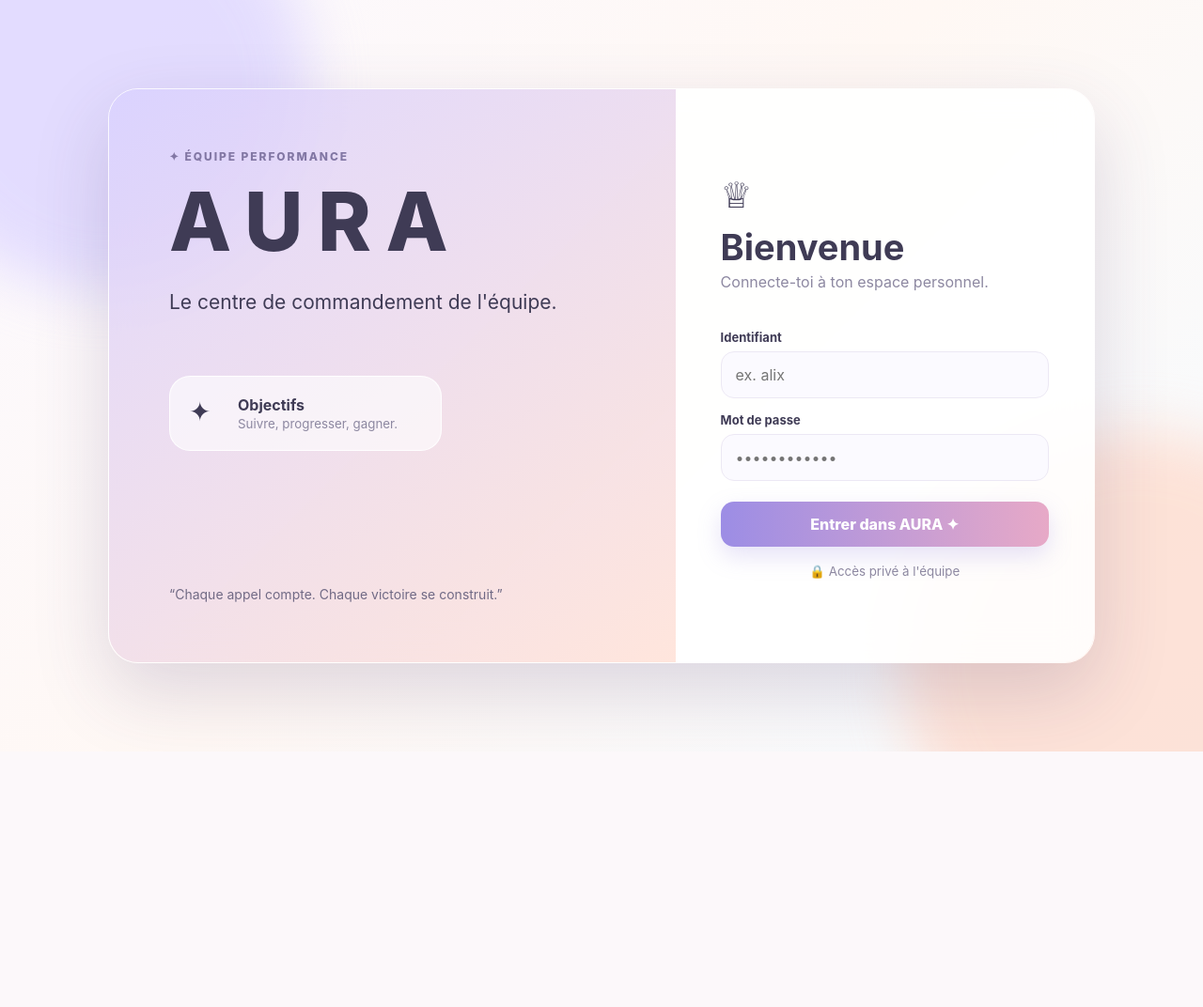
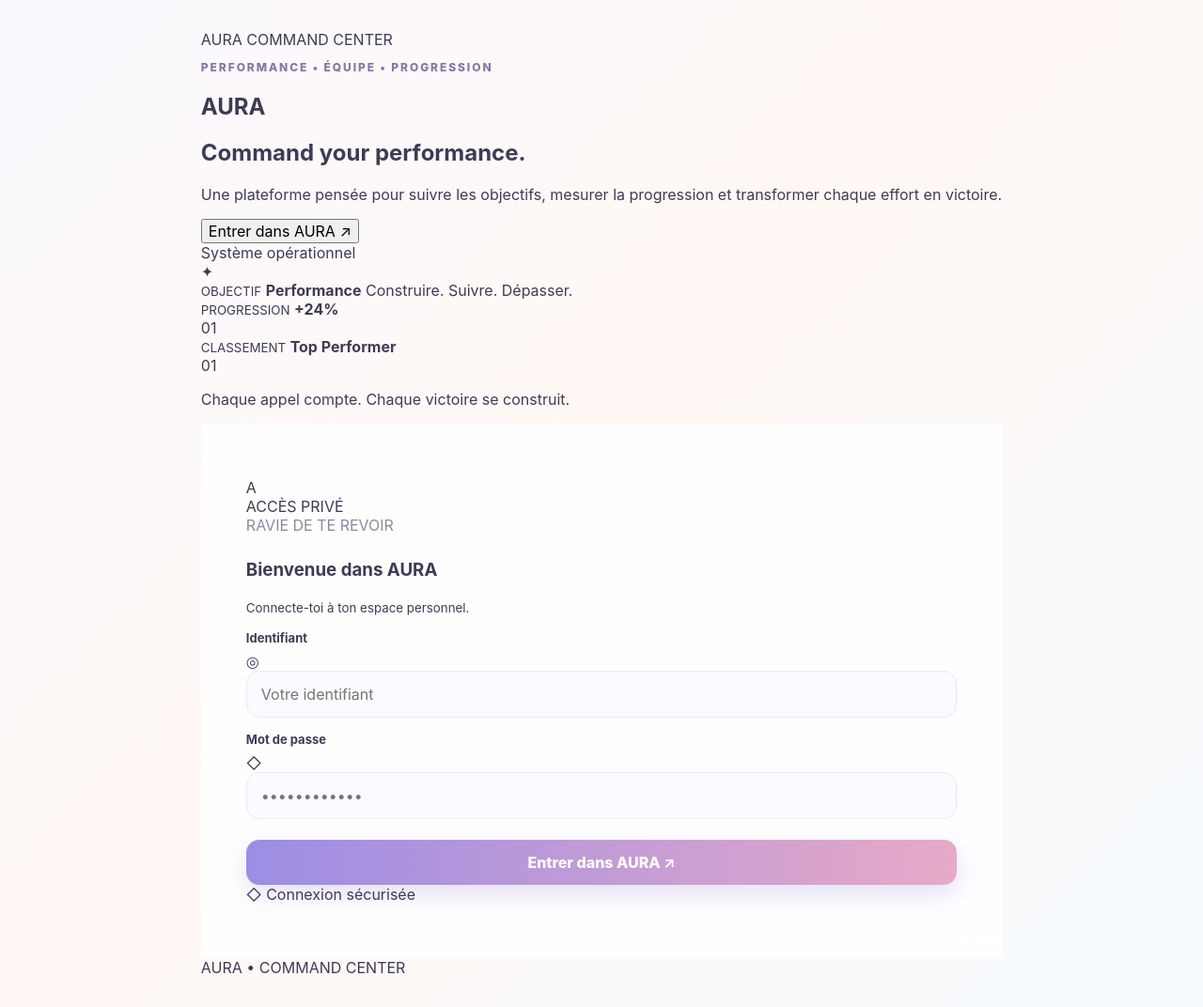
Before and after one commit to belkissekechouane-ext-prog/aura-command-center, a Flask app: page / in a window 1280 px wide. Shown: the whole page at 94% size. Before the commit the page ends 800 px from the top, so only its background shows below. Run offline with Flask 3, Linux system fonts and the light colour scheme.

Commit message:
Update login.html

```diff
--- a/aura_app/aura_app/templates/login.html
+++ b/aura_app/aura_app/templates/login.html
@@ -1,34 +1,177 @@
 <!doctype html>
 <html lang="fr">
 <head>
-  <meta charset="utf-8"><meta name="viewport" content="width=device-width,initial-scale=1">
-  <title>AURA — Connexion</title>
+  <meta charset="utf-8">
+  <meta name="viewport" content="width=device-width,initial-scale=1">
+  <title>AURA — Command Center</title>
   <link rel="stylesheet" href="{{ url_for('static', filename='style.css') }}">
 </head>
+
 <body class="login-page">
-  <div class="aurora a1"></div><div class="aurora a2"></div>
-  <main class="login-shell">
-    <section class="brand-panel">
-      <div class="mini-badge">✦ ÉQUIPE PERFORMANCE</div>
-      <h1>AURA</h1>
-      <p>Le centre de commandement de l'équipe.</p>
-      <div class="orbit-card"><span>✦</span><strong>Objectifs</strong><small>Suivre, progresser, gagner.</small></div>
-      <div class="quote">“Chaque appel compte. Chaque victoire se construit.”</div>
+
+  <div class="noise"></div>
+  <div class="aurora aurora-1"></div>
+  <div class="aurora aurora-2"></div>
+  <div class="aurora aurora-3"></div>
+
+  <div class="stars">
+    <span></span><span></span><span></span><span></span><span></span>
+    <span></span><span></span><span></span><span></span><span></span>
+  </div>
+
+  <main class="aura-landing">
+
+    <section class="hero">
+
+      <div class="top-badge">
+        <span class="live-dot"></span>
+        AURA COMMAND CENTER
+      </div>
+
+      <div class="hero-copy">
+        <p class="eyebrow">PERFORMANCE • ÉQUIPE • PROGRESSION</p>
+
+        <h1>
+          <span>AURA</span>
+        </h1>
+
+        <h2>Command your performance.</h2>
+
+        <p class="hero-text">
+          Une plateforme pensée pour suivre les objectifs,
+          mesurer la progression et transformer chaque effort en victoire.
+        </p>
+      </div>
+
+      <div class="hero-actions">
+        <button type="button" class="primary-cta" onclick="document.querySelector('.login-card').scrollIntoView({behavior:'smooth'})">
+          Entrer dans AURA
+          <span>↗</span>
+        </button>
+
+        <div class="status">
+          <span class="status-dot"></span>
+          Système opérationnel
+        </div>
+      </div>
+
+      <div class="floating floating-one">
+        <div class="float-icon">✦</div>
+        <div>
+          <small>OBJECTIF</small>
+          <strong>Performance</strong>
+          <span>Construire. Suivre. Dépasser.</span>
+        </div>
+      </div>
+
+      <div class="floating floating-two">
+        <div class="mini-chart">
+          <i style="height:35%"></i>
+          <i style="height:52%"></i>
+          <i style="height:68%"></i>
+          <i style="height:88%"></i>
+        </div>
+        <div>
+          <small>PROGRESSION</small>
+          <strong>+24%</strong>
+        </div>
+      </div>
+
+      <div class="floating floating-three">
+        <div class="ranking">
+          <span>01</span>
+          <div>
+            <small>CLASSEMENT</small>
+            <strong>Top Performer</strong>
+          </div>
+        </div>
+      </div>
+
+      <div class="hero-footer">
+        <span>01</span>
+        <div></div>
+        <p>Chaque appel compte. Chaque victoire se construit.</p>
+      </div>
+
     </section>
-    <section class="login-card">
-      <div class="crown">♕</div>
-      <h2>Bienvenue</h2>
-      <p>Connecte-toi à ton espace personnel.</p>
-      {% with messages = get_flashed_messages() %}{% if messages %}<div class="alert">{{ messages[0] }}</div>{% endif %}{% endwith %}
-      <form method="post">
-        <label>Identifiant</label>
-        <input name="username" placeholder="ex. alix" autocomplete="username" required>
-        <label>Mot de passe</label>
-        <input name="password" type="password" placeholder="••••••••••••" autocomplete="current-password" required>
-        <button type="submit">Entrer dans AURA ✦</button>
-      </form>
-      <small class="secure">🔒 Accès privé à l'équipe</small>
+
+    <section class="login-zone">
+
+      <div class="login-card">
+
+        <div class="login-head">
+          <div class="aura-symbol">A</div>
+
+          <div class="secure-badge">
+            <span></span>
+            ACCÈS PRIVÉ
+          </div>
+        </div>
+
+        <div class="login-title">
+          <p>RAVIE DE TE REVOIR</p>
+          <h3>Bienvenue dans <span>AURA</span></h3>
+          <small>Connecte-toi à ton espace personnel.</small>
+        </div>
+
+        {% with messages = get_flashed_messages() %}
+          {% if messages %}
+            <div class="alert">
+              {{ messages[0] }}
+            </div>
+          {% endif %}
+        {% endwith %}
+
+        <form method="post">
+
+          <div class="field">
+            <label>Identifiant</label>
+            <div class="input-wrap">
+              <span>◎</span>
+              <input
+                name="username"
+                placeholder="Votre identifiant"
+                autocomplete="username"
+                required
+              >
+            </div>
+          </div>
+
+          <div class="field">
+            <label>Mot de passe</label>
+            <div class="input-wrap">
+              <span>◇</span>
+              <input
+                name="password"
+                type="password"
+                placeholder="••••••••••••"
+                autocomplete="current-password"
+                required
+              >
+            </div>
+          </div>
+
+          <button class="login-button" type="submit">
+            <span>Entrer dans AURA</span>
+            <b>↗</b>
+          </button>
+
+        </form>
+
+        <div class="login-bottom">
+          <span class="lock">◇</span>
+          Connexion sécurisée
+        </div>
+
+      </div>
+
+      <div class="signature">
+        AURA • COMMAND CENTER
+      </div>
+
     </section>
+
   </main>
+
 </body>
 </html>
```
